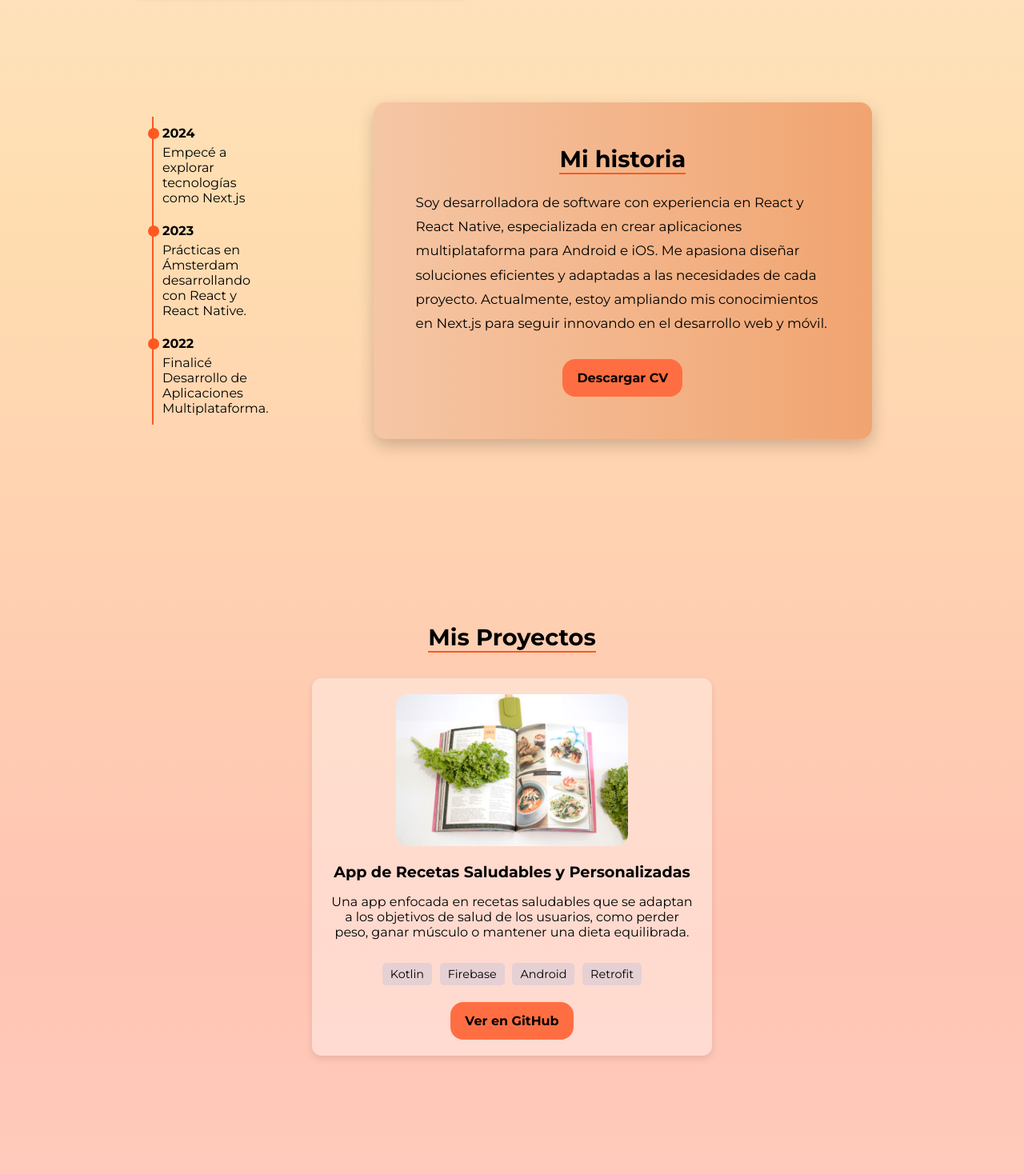
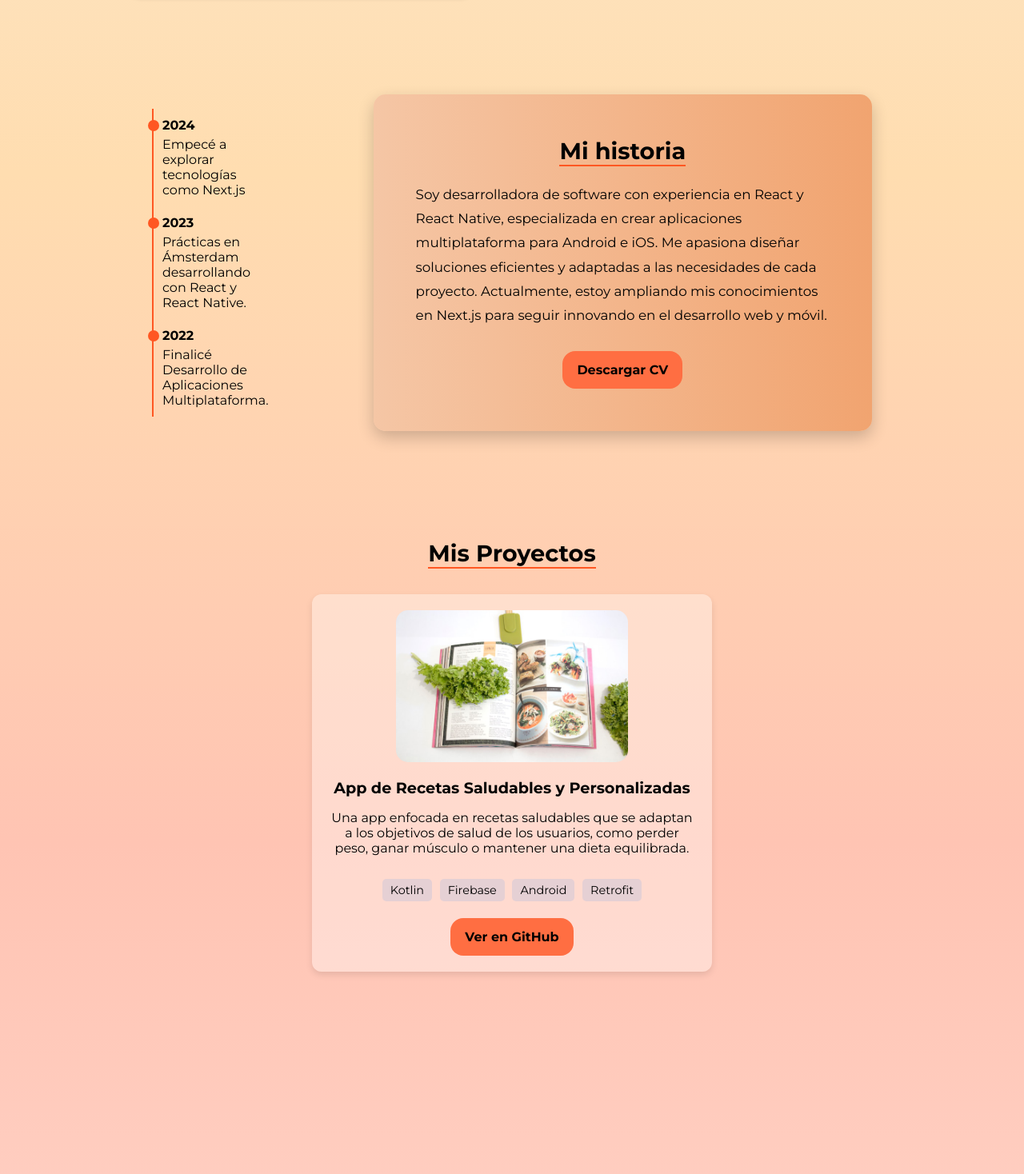
Before and after one commit to LavryDam/my-portfolio-web, a Next.js app: page / in a window 1280 px wide. Shown: the part 622-2090 px from the top of the page at 80% size. Built offline with nearby package versions, Linux system fonts and the light colour scheme.

Commit message:
fix:css
spaces between sections

```diff
--- a/app/about/about.css
+++ b/app/about/about.css
@@ -84,7 +84,8 @@ body {
     align-items: center;
     justify-content: center;
     gap: 120px;
-    margin: 130px auto;
+    margin-top: 120px;
+    margin-bottom: 15px;
     max-width: 900px;
 }
 
--- a/app/proyectos/project.css
+++ b/app/proyectos/project.css
@@ -4,11 +4,11 @@
   align-items: center;
   justify-content: center;
   text-align: center;
-  padding: 50px;
-  margin: 50px auto;
+  margin-top: 120px;
+  margin-bottom: 30px;
 }
 
-.proyectos h2 {
+.proyectos h1 {
   text-align: center;
   font-size: 1.8rem;
   margin-bottom: 2rem;
--- a/app/proyectos/project.tsx
+++ b/app/proyectos/project.tsx
@@ -9,7 +9,7 @@ export const metadata = {
 function ProyectosPage() {
     return (
         <section className="proyectos" id="proyectos">
-            <h2>Mis Proyectos</h2>
+            <h1>Mis Proyectos</h1>
             <div className="contenedor-proyectos">
                 <div className="tarjeta-proyecto">
                     <Image
```
